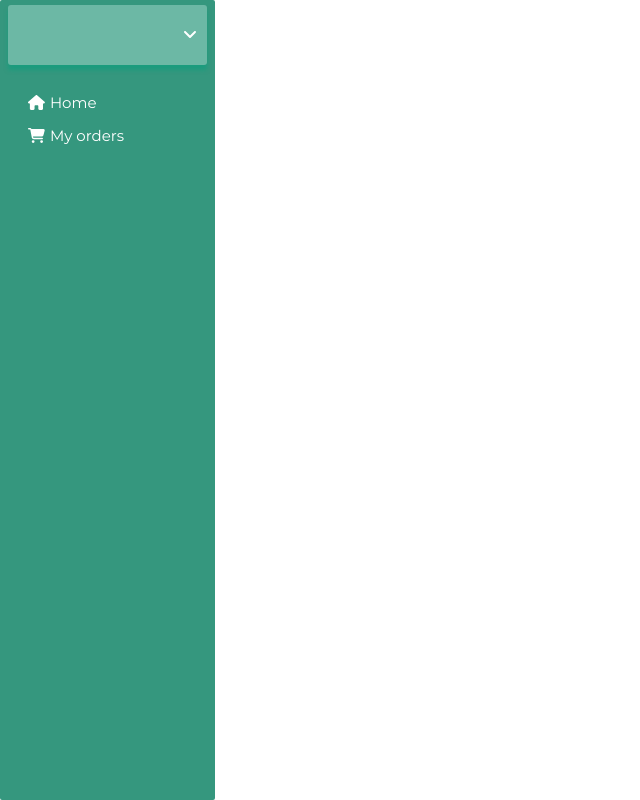
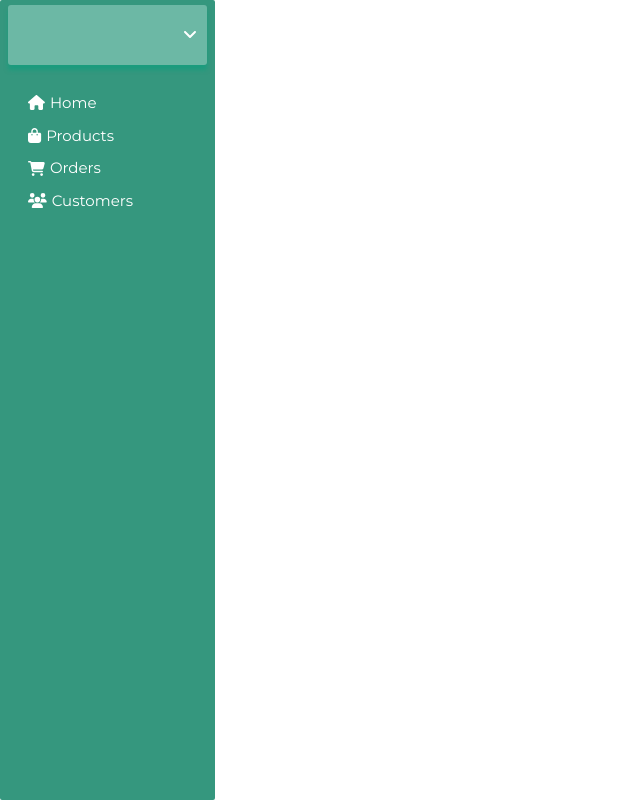
Before and after one commit to skabeo/xpress-frontend, a React (Vite) app: page / in a window 1280 px wide. Shown: the whole page, without its empty margins (0-640 px from the left). Built offline with nearby package versions, Linux system fonts and the light colour scheme; sample sign-in values are in the browser's storage.

Commit message:
Add admin links

```diff
--- /dev/null
+++ b/src/components/sidebar/Admin.jsx
@@ -0,0 +1,37 @@
+import React from 'react';
+import './styles/sidebar.css';
+import { FontAwesomeIcon } from '@fortawesome/react-fontawesome';
+import {
+  faHome,
+  faShoppingCart,
+  faChartBar,
+  faShoppingBag,
+  faUsers
+} from '@fortawesome/free-solid-svg-icons';
+
+const Admin = () => {
+  return (
+    <div className='sidebar-links'>
+      <ul>
+        <li className='first-side-link'>
+          <FontAwesomeIcon icon={faHome} />
+          <span className='sidebar-home'>Home</span>
+        </li>
+        <li className='first-side-link'>
+          <FontAwesomeIcon className='side-order-icon' icon={faShoppingBag} />
+          <span className='side-orders'>Products</span>
+        </li>
+        <li className='first-side-link'>
+          <FontAwesomeIcon className='side-order-icon' icon={faShoppingCart} />
+          <span className='side-orders'>Orders</span>
+        </li>
+        <li className='first-side-link'>
+          <FontAwesomeIcon className='side-order-icon' icon={faUsers} />
+          <span className='side-orders'>Customers</span>
+        </li>
+      </ul>
+    </div>
+  )
+}
+
+export default Admin
--- a/src/components/sidebar/Sidebar.jsx
+++ b/src/components/sidebar/Sidebar.jsx
@@ -8,6 +8,8 @@ import {
   faHome,
   faShoppingCart
 } from '@fortawesome/free-solid-svg-icons';
+import Admin from './Admin';
+import User from './User';
 
 const Sidebar = () => {
   const [angleIcon, setAngleIcon] = useState(false);
@@ -34,16 +36,7 @@ const Sidebar = () => {
       </div>
 
       <div className='sidebar-links'>
-        <ul>
-          <li className='first-side-link'>
-            <FontAwesomeIcon icon={faHome} />
-            <span className='sidebar-home'>Home</span>
-          </li>
-          <li className='first-side-link'>
-            <FontAwesomeIcon className='side-order-icon' icon={faShoppingCart} />
-            <span className='side-orders'>My orders</span>
-          </li>
-        </ul>
+        {parsedData.role === 'admin' ? <Admin /> : <User />}
       </div>
     </div>
   )
--- /dev/null
+++ b/src/components/sidebar/User.jsx
@@ -0,0 +1,26 @@
+import React from 'react'
+import './styles/sidebar.css'
+import { FontAwesomeIcon } from '@fortawesome/react-fontawesome';
+import {
+  faHome,
+  faShoppingCart
+} from '@fortawesome/free-solid-svg-icons';
+
+const User = () => {
+  return (
+    <div className='sidebar-links'>
+      <ul>
+        <li className='first-side-link'>
+          <FontAwesomeIcon icon={faHome} />
+          <span className='sidebar-home'>Home</span>
+        </li>
+        <li className='first-side-link'>
+          <FontAwesomeIcon className='side-order-icon' icon={faShoppingCart} />
+          <span className='side-orders'>My orders</span>
+        </li>
+      </ul>
+    </div>
+  )
+}
+
+export default User
```
